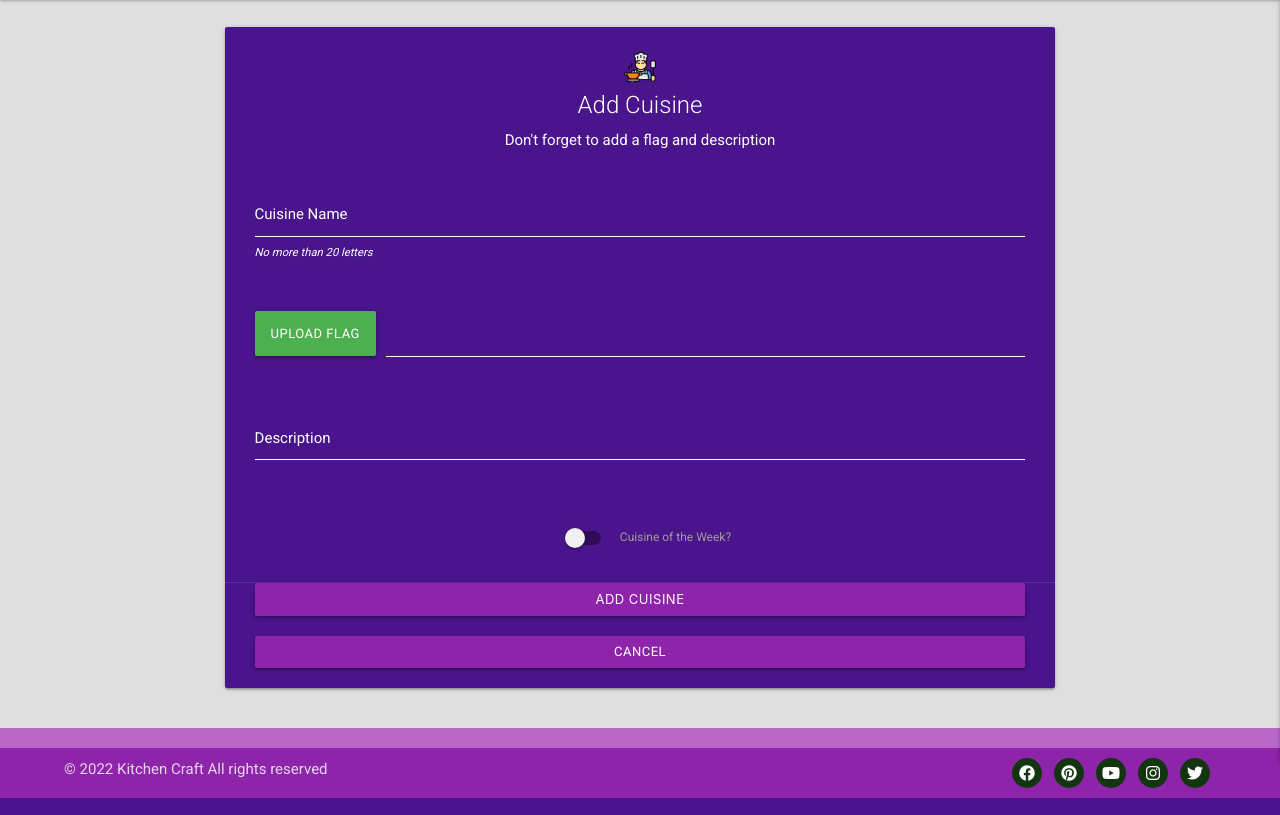
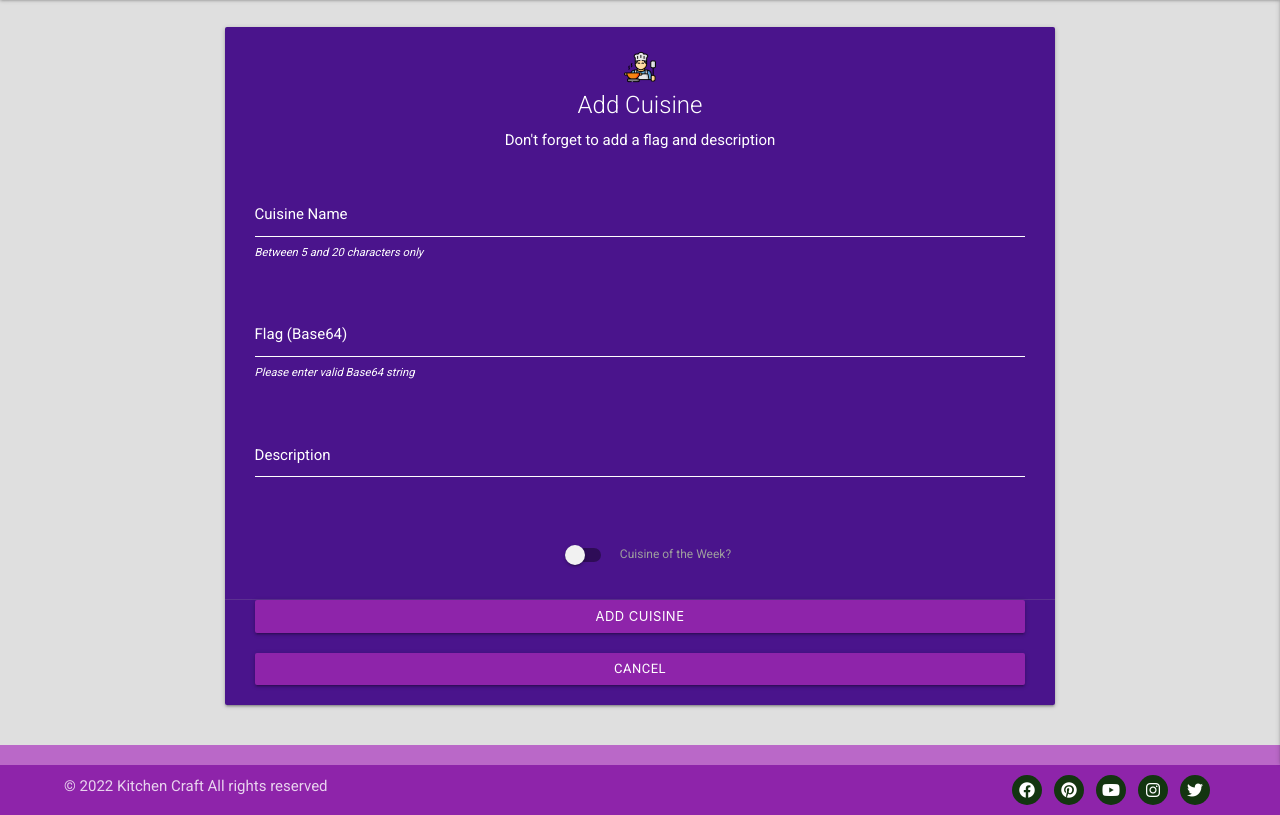
Before and after one commit to ollylomax/Kitchen-Craft---Backend-Development-Milestone-Project, a Flask app: template templates/add_cuisine.html in a window 1280 px wide. Shown: the part 97-912 px from the top of the page. Run offline with Flask 2, Linux system fonts and the light colour scheme; the template is opened without the code that fills it, so the values that code supplies are empty; some libraries are stand-ins or nearby versions; some web fonts are replaced.

Commit message:
chore: Tidy commenting and structure for edit_cuisine.html and add_cuisine.html

```diff
--- a/templates/add_cuisine.html
+++ b/templates/add_cuisine.html
@@ -1,53 +1,61 @@
 {% extends 'base.html' %}
 
+<!-- Content to be injected into respective base.html block when add_cuisine view is accessed -->
 {% block content %}
 
+<!-- Add cuisine block -->
+<main>
   <div class="row register-panel">
     <div class="col s12 m10 offset-m1 l8 offset-l2 center-align">
       <div class="card purple darken-4">
-      <!-- Title block -->
+        <!-- Title -->
         <div class="card-content white-text">
+          <!-- Kitchen Craft logo sourced from directed images dir -->
           <img src="{{ url_for('static', filename='images/kitchencraft-logo.png') }}">
           <span class="card-title">Add Cuisine</span>
           <p>Don't forget to add a flag and description</p>
         </div>
-
-      <!-- Form block -->
+        <!-- Add cuisine form with post directing to add_cuisine route passing the expected username as param -->
         <div class="row register-form">
           <form enctype="multipart/form-data" class="col s12" method="POST"
             action="{{ url_for('add_cuisine', username=session['user_session']) }}">
-
-          <!-- Recipe name input -->
+            <!-- Cuisine name -->
             <div class="row register-input">
               <div class="input-field col s12">
-              <input id="cuisine_name" name="cuisine_name" type="text" class="validate" minlength="4" maxlength="20"
+                <!-- Cuisine name input with regex accepting characters a-z, A-Z and single spaces between words -->
+                <input id="cuisine_name" name="cuisine_name" type="text" class="validate" minlength="5" maxlength="20"
                   pattern="^[a-zA-Z0-9_]+( [a-zA-Z0-9_]+)*$" required>
                 <label for="cuisine_name">Cuisine Name</label>
-              <span class="white-text left pattern"><em>No more than 20 letters</em></span>
+                <!-- Inform admin how to pass validation -->
+                <span class="white-text left pattern"><em>Between 5 and 20 characters only</em></span>
               </div>
             </div>
+            <!-- Flag -->
             <div class="row register-input">
-            <div class="file-field input-field col s12">
-              <div class="btn-small green">
-                <span>Upload Flag</span>
-                <input type="file">
-              </div>
-              <div class="file-path-wrapper">
-                <input class="file-path validate" type="text">
+              <div class="input-field col s12">
+                <!-- Flag input with regex to validate the string is base64, which I sourced from the following
+                  stackoverflow questions:
+                  https://stackoverflow.com/questions/8571501/how-to-check-whether-a-string-is-base64-encoded-or-not -->
+                <input id="flag" name="flag" type="text" class="validate" minlength="5"
+                  pattern="^([A-Za-z0-9+/]{4})*([A-Za-z0-9+/]{3}=|[A-Za-z0-9+/]{2}==)?$" required>
+                <label for="flag">Flag (Base64)</label>
+                <!-- Inform admin how to pass validation -->
+                <span class="white-text left pattern"><em>Please enter valid Base64 string</em></span>
               </div>
             </div>
-          </div>
-
+            <!-- Description -->
             <div class="row register-input">
               <div class="input-field col s12">
-              <textarea id="description" name="description" minlength="5" maxlength="200"
+                <!-- Description text area with minimum of 10 and maximum of 200 characters -->
+                <textarea id="description" name="description" minlength="10" maxlength="200"
                   class="materialize-textarea validate" data-length="200" required></textarea>
                 <label for="description">Description</label>
               </div>
             </div>
-
+            <!-- Cuisine of the week -->
             <div class="row">
               <div class="input-field col s12">
+                <!-- Materialize checkbox switch -->
                 <div class="switch">
                   <i class="purple darken-4"></i>
                   <label for="cuisine_of_week">
@@ -58,8 +66,7 @@
                 </div>
               </div>
             </div>
-
-          <!-- Submit block -->
+            <!-- Submit -->
             <div class="card-action">
               <div class="row">
                 <!-- Submit button -->
@@ -67,10 +74,10 @@
                   Add Cuisine
                 </button>
               </div>
-            <!-- Sign in page link -->
+              <!-- Cancel button anchor directing to cuisines route passing the expected username as param -->
               <div class="row">
                 <p class="center-align">
-                <a href="{{ url_for('profile', username=session['user_session']) }}"
+                  <a href="{{ url_for('cuisines', username=session['user_session']) }}"
                     class="col s12 btn-small purple darken-1">Cancel</a>
                 </p>
               </div>
@@ -80,5 +87,5 @@
       </div>
     </div>
   </div>
-
+</main>
 {% endblock %}
```
Also changed, not shown: templates/edit_cuisine.html (+43 -19 lines). Lines whose indentation alone changed are shown as unchanged.
